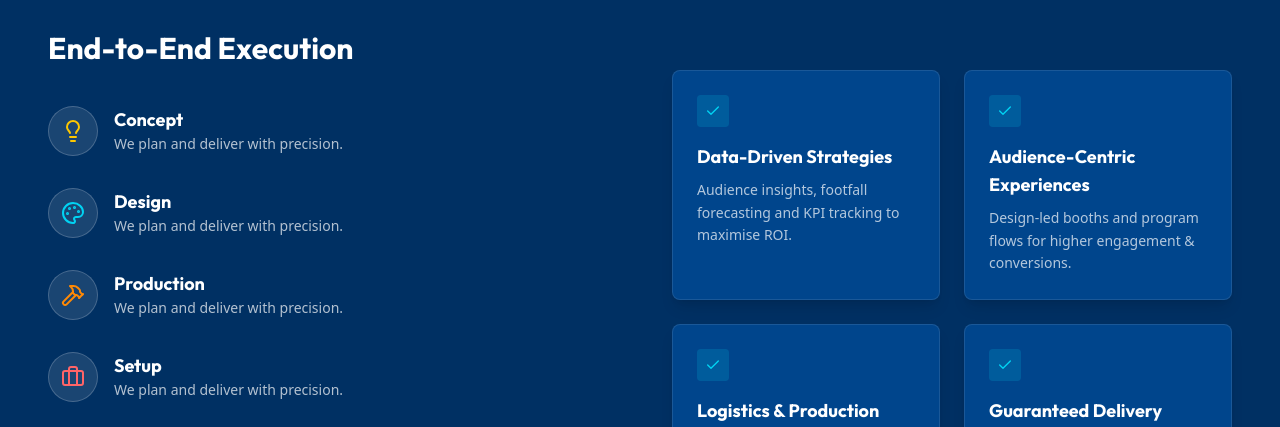
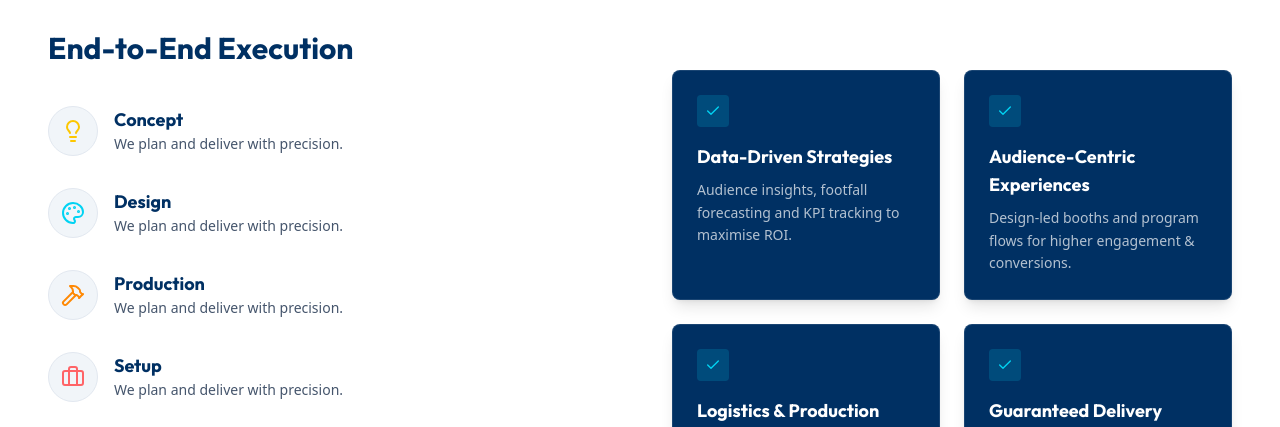
Before and after one commit to zuptek/upgreatExpo, a Next.js app in the folder web/: page / in a window 1280 px wide. Shown: the part 2139-2566 px from the top of the page. Built offline with nearby package versions, Linux system fonts and the light colour scheme; no server answers.

Commit message:
added images

```diff
--- a/web/src/components/Home/EndToEndExecution.tsx
+++ b/web/src/components/Home/EndToEndExecution.tsx
@@ -57,7 +57,7 @@ export default function EndToEndExecution() {
     ];
 
     return (
-        <section className="bg-[#003063] py-20 text-white overflow-hidden">
+        <section className="bg-white py-20 text-[#003063] overflow-hidden">
             <div className="container mx-auto px-6 lg:px-12">
                 <div className="grid grid-cols-1 lg:grid-cols-2 gap-16 items-center">
 
@@ -67,12 +67,12 @@ export default function EndToEndExecution() {
                         <div className="space-y-8">
                             {steps.map((step, index) => (
                                 <div key={index} className="flex items-start gap-4 group">
-                                    <div className="p-3 rounded-full bg-white/10 border border-white/20 group-hover:border-white/40 transition-colors">
+                                    <div className="p-3 rounded-full bg-slate-100 border border-slate-200 group-hover:border-[#003063]/20 transition-colors">
                                         {step.icon}
                                     </div>
                                     <div>
-                                        <h3 className="text-lg font-bold text-white group-hover:text-cyan-400 transition-colors">{step.title}</h3>
-                                        <p className="text-white/70 text-sm">{step.description}</p>
+                                        <h3 className="text-lg font-bold text-[#003063] group-hover:text-cyan-600 transition-colors">{step.title}</h3>
+                                        <p className="text-slate-600 text-sm">{step.description}</p>
                                     </div>
                                 </div>
                             ))}
@@ -82,13 +82,13 @@ export default function EndToEndExecution() {
                     {/* Right Column: Feature Grid */}
                     <div className="grid grid-cols-1 md:grid-cols-2 gap-6">
                         {features.map((feature, index) => (
-                            <div key={index} className="bg-[#00458c] border border-white/10 p-6 rounded-lg hover:border-cyan-500/30 transition-all duration-300 group shadow-lg">
+                            <div key={index} className="bg-[#003063] border border-white/10 p-6 rounded-lg hover:border-cyan-500/30 transition-all duration-300 group shadow-lg">
                                 <div className="mb-4">
                                     <div className="w-8 h-8 bg-cyan-500/20 rounded flex items-center justify-center">
                                         <Check className="text-cyan-400" size={16} />
                                     </div>
                                 </div>
-                                <h3 className="text-lg font-bold mb-2 group-hover:text-cyan-400 transition-colors">{feature.title}</h3>
+                                <h3 className="text-lg font-bold mb-2 text-white group-hover:text-cyan-400 transition-colors">{feature.title}</h3>
                                 <p className="text-white/70 text-sm leading-relaxed">
                                     {feature.description}
                                 </p>
--- a/web/src/components/Home/Hero.tsx
+++ b/web/src/components/Home/Hero.tsx
@@ -12,8 +12,7 @@ export default function Hero() {
             <section className="relative h-screen w-full flex flex-col justify-center overflow-hidden">
                 {/* Background Video */}
                 <div className="absolute inset-0 z-0">
-                    <div className="absolute inset-0 bg-[#00458c]/80 mix-blend-multiply z-10" />
-                    <div className="absolute inset-0 bg-gradient-to-t from-[#003063] via-transparent to-transparent z-10 opacity-60" />
+                    <div className="absolute inset-0 bg-gradient-to-br from-[#001f3f] via-[#003063] to-[#00529b] opacity-90 z-10" />
                     <video
                         autoPlay
                         loop
--- a/web/src/components/Home/WorkCarousel.tsx
+++ b/web/src/components/Home/WorkCarousel.tsx
@@ -6,11 +6,11 @@ import { Button } from '@/components/UI/Button';
 
 const projects = [
     { title: "CES 2025", category: "Technology", src: "/assets/event_img13.webp" },
-    { title: "Salesforce Dreamforce", category: "Corporate", src: "/assets/event_img14.webp" },
-    { title: "Adobe Summit", category: "Digital", src: "/assets/event_img15.webp" },
-    { title: "Google I/O", category: "Experiential", src: "/assets/event_img4.webp" },
-    { title: "TwitchCon", category: "Gaming", src: "/assets/event_img5.webp" },
-    { title: "SXSW Activation", category: "Creative", src: "/assets/event_img6.webp" },
+    { title: "Sahil Graphics", category: "Digital", src: "/assets/event_img14.webp" },
+    { title: "Cosmo Films", category: "Corporate", src: "/assets/event_img15.webp" },
+    { title: "Saga Uv Solutions Pvt ltd", category: "Electricals", src: "/assets/event_img4.webp" },
+    { title: "Kirby", category: "Experimental", src: "/assets/event_img5.webp" },
+    { title: "Acer Biomedicals", category: "Chemicals", src: "/assets/event_img7.webp" },
 ];
 
 export default function WorkCarousel() {
```
